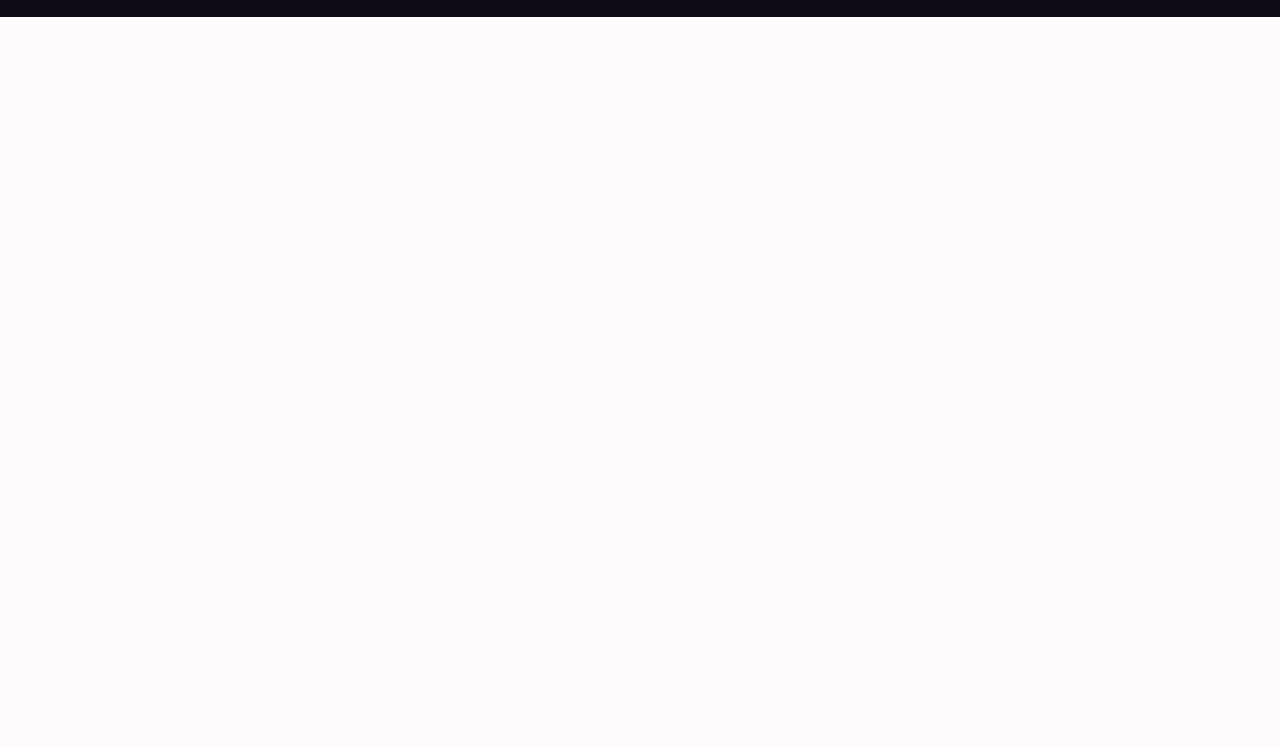
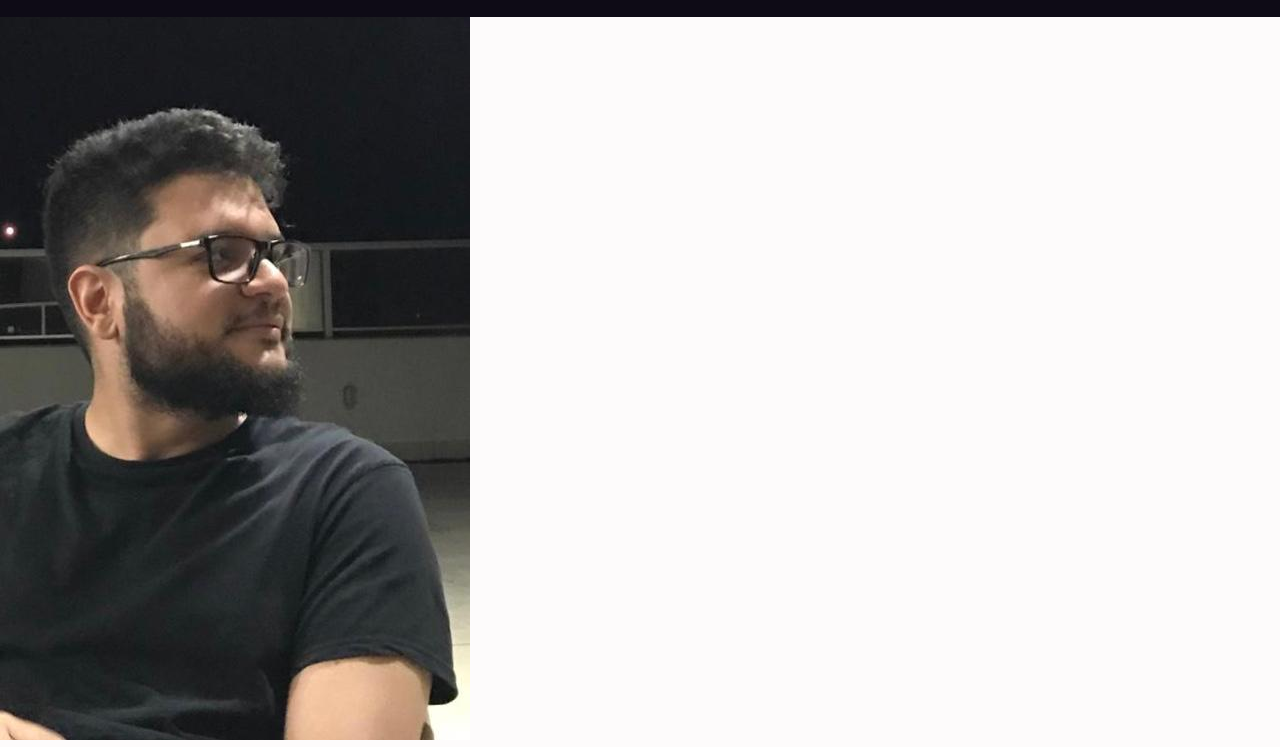
Before and after one commit to limarodrigoo/lessons-learned, a website: page index.html in a window 1280 px wide. Shown: the part 53-800 px from the top of the page. Drawn offline with Linux system fonts and the light colour scheme.

Commit message:
Adicionando foto de perfil ao projeto

```diff
--- a/index.html
+++ b/index.html
@@ -10,7 +10,14 @@
 </head>
 <body>
   <header id="cabecalho">
-    <h1>Lições aprendidas</h1>
+    <h1 id="titulo">Lições aprendidas</h1>
   </header>
+  <main>
+    <article>
+      <section>
+        <img id="minha_foto" src="./images/minha-foto.jpeg" alt="Minha foto de perfil">
+      </section>
+    </article>
+  </main>
 </body>
 </html>
```
Also changed, not shown: images/minha-foto.jpeg (added).
